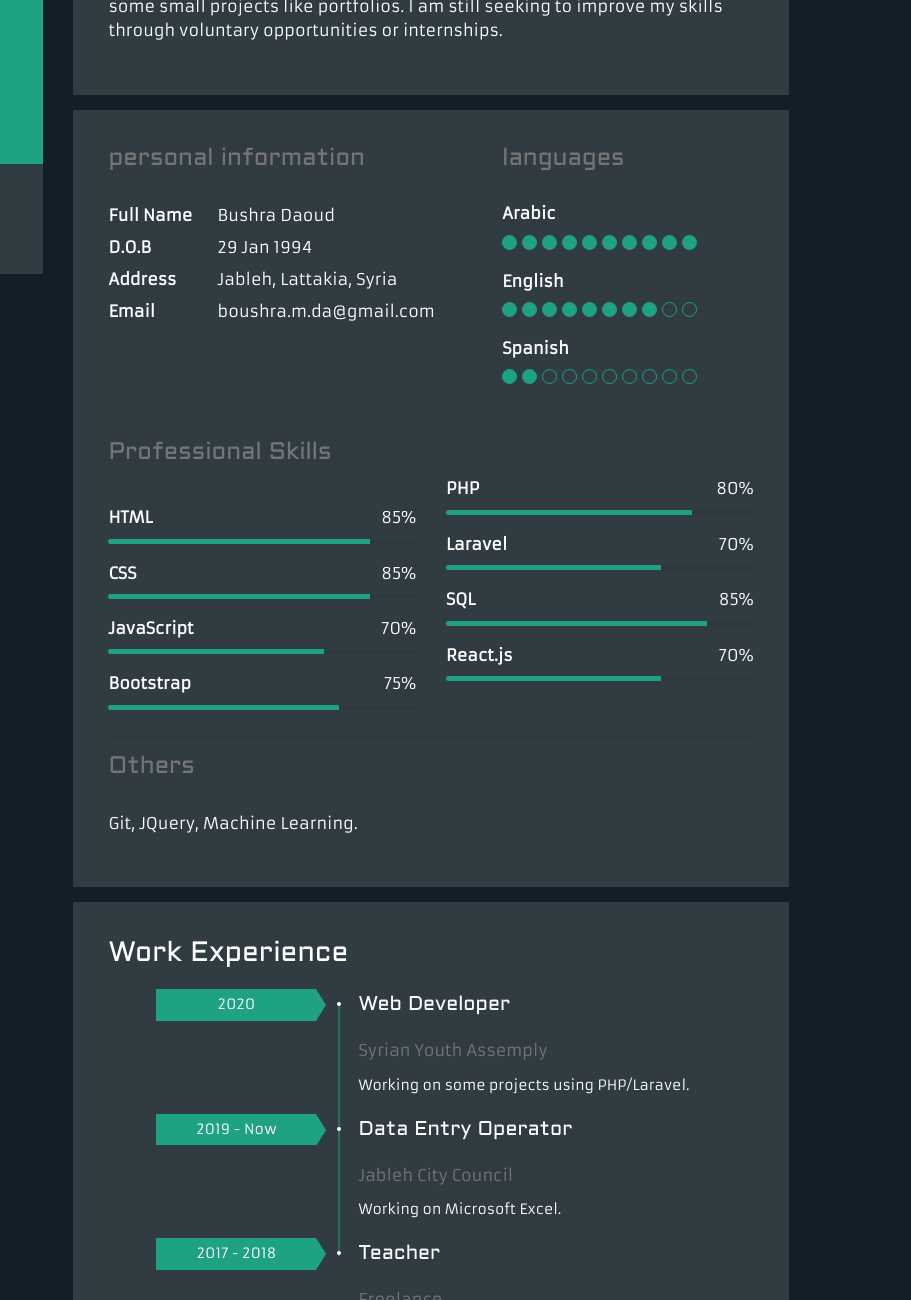
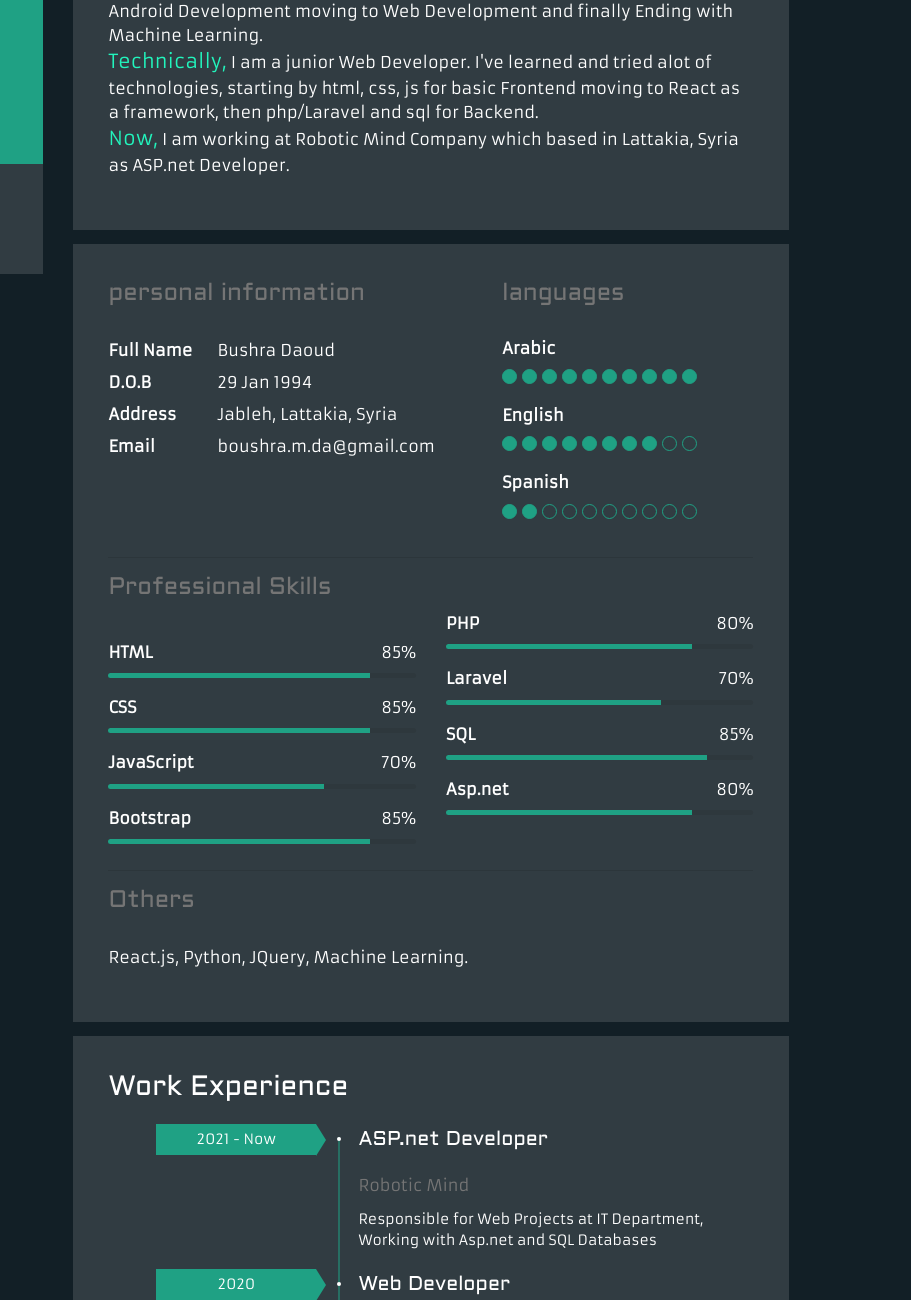
Before and after one commit to BushraDa/bushrada.github.io, a plain HTML site: page index.html in a window 1280 px wide. Shown: the part 200-1500 px from the top of the page, 369-1280 px from the left. Drawn offline with nearby package versions, Linux system fonts and the light colour scheme.

Commit message:
Updating Bio and work

```diff
--- a/css/style.css
+++ b/css/style.css
@@ -95,6 +95,10 @@ aside .links a{
 
 h1, h2, h3, h4, h5 {
     font-family: 'Aldrich';
+}
+.highlight {
+    font-size: larger;
+    color: #22f5bd;
 }
 section{
     background-color: #313C42;
--- a/index.html
+++ b/index.html
@@ -35,13 +35,14 @@
             <section class="about" id="about">
                 <h3>About Me</h3>
                 <p>Hello, I am Bushra Daoud</p>
-                <p>I am a junior Web Developer.
-                    I've been working with React.js for front-end
-                        and with Laravel for backend.
-                        I've been in this field since 2019.
-                        I worked on some small projects like portfolios.
-                        I am still seeking to improve my skills through voluntary opportunities
-                        or internships.
+                <p><span class="highlight">Generally,</span> I am a programmer, who is in love with mathematical thinking and algorithms,
+                    I've had a long journey diving in this big field, starting with Android Development moving
+                    to Web Development and finally Ending with Machine Learning. <br>
+                    <span class="highlight">Technically,</span> I am a junior Web Developer.
+                    I've learned and tried alot of technologies,
+                    starting by html, css, js for basic Frontend moving to React as a framework,
+                    then php/Laravel and sql for Backend.<br>
+                    <span class="highlight">Now,</span> I am working at Robotic Mind Company which based in Lattakia, Syria as ASP.net Developer.
                 </p>
             </section>
             <section>
@@ -162,11 +163,11 @@
                             <span class="progress-title">
                                 <strong>Bootstrap</strong>
                                 <span class="progress-text ">
-                                    <span class="count">75</span>%
+                                    <span class="count">85</span>%
                                 </span>
                             </span>
                             <div class="progress">
-                                <div class="progress-bar" role="progressbar" style="width: 75%" aria-valuenow="75" aria-valuemin="0" aria-valuemax="100"></div>
+                                <div class="progress-bar" role="progressbar" style="width: 85%" aria-valuenow="85" aria-valuemin="0" aria-valuemax="100"></div>
                             </div>
                         </div>
                     </div>
@@ -207,13 +208,13 @@
                         </div>
                         <div class="progressbar">
                             <span class="progress-title">
-                                <strong>React.js</strong>
+                                <strong>Asp.net</strong>
                                 <span class="progress-text ">
-                                    <span class="count">70</span>%
+                                    <span class="count">80</span>%
                                 </span>
                             </span>
                             <div class="progress">
-                                <div class="progress-bar" role="progressbar" style="width: 70%" aria-valuenow="70" aria-valuemin="0" aria-valuemax="100"></div>
+                                <div class="progress-bar" role="progressbar" style="width: 80%" aria-valuenow="80" aria-valuemin="0" aria-valuemax="100"></div>
                             </div>
                         </div>
                     </div>
@@ -221,7 +222,7 @@
                 <hr>
                 <div>
                     <h5>Others</h5>
-                    <p>Git, JQuery, Machine Learning.</p>
+                    <p>React.js, Python, JQuery, Machine Learning.</p>
                 </div>
             </section>
 
@@ -231,19 +232,27 @@
                     <ul class="timeline">
                         <li>
                             <span class="date">
+                                <span>2021 - Now</span>
+                            </span>
+                            <h3>ASP.net Developer</h3>
+                            <span class="company">Robotic Mind</span>
+                            <p>Responsible for Web Projects at IT Department, Working with Asp.net and SQL Databases </p>
+                        </li>
+                        <li>
+                            <span class="date">
                                 <span>2020</span>
                             </span>
                             <h3>Web Developer</h3>
                             <span class="company">Syrian Youth Assemply</span>
-                            <p>Working on some projects using PHP/Laravel. </p>
+                            <p>Voluntary work, I've worked as Web Developer using PHP/Laravel. </p>
                         </li>
                         <li>
                             <span class="date">
-                                <span>2019 - Now</span>
+                                <span>2019 - 2021</span>
                             </span>
-                            <h3>Data Entry Operator</h3>
+                            <h3>Head Of Salary Department</h3>
                             <span class="company">Jableh City Council</span>
-                            <p>Working on Microsoft Excel.</p>
+                            <p>Responsible for Employees Sheet Salary, Using Microsoft Excel.</p>
                         </li>
                         <li>
                             <span class="date">
@@ -251,7 +260,7 @@
                             </span>
                             <h3>Teacher</h3>
                             <span class="company">Freelance</span>
-                            <p>Teaching college students some IT materials like C++ and matlab.</p>
+                            <p>Teaching college students some IT materials like C++, matlab and Algorithms.</p>
                         </li>
                     </ul>
                 </div>
@@ -265,7 +274,7 @@
                             </span>
                             <h3>Informatics Engineer</h3>
                             <span class="company">Tishreen University</span>
-                            <p> </p>
+                            <p>Major as Software Engineering. </p>
                         </li>
                     </ul>
                 </div>
```
